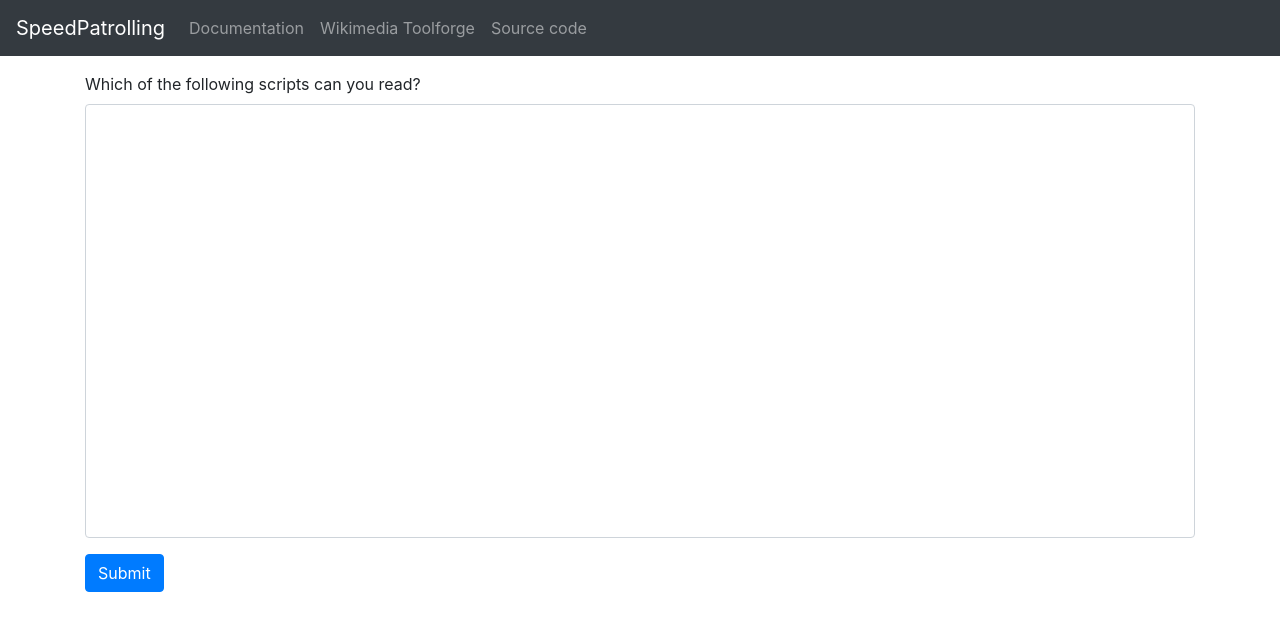
After one commit to lucaswerkmeister/tool-speedpatrolling, a Python web app: template templates/settings.html in a window 1280 px wide. The commit adds this page. Shown: the top 631 px of the page. Run offline with Jinja, Linux system fonts and the light colour scheme; the template is opened without the code that fills it: most values are stand-ins (such as "Sample title", 1, 10 or a date in 2020); lists and menus that the app fills with data are empty; some libraries are stand-ins or nearby versions.

Commit message:
Add settings page to set supported scripts
If the user has never set their supported scripts before, we default to
'Latin', since otherwise they could hardly use the tool (which isn’t
localized yet). However, I plan to improve this soon, using information
from the user’s Babel box.

```diff
--- a/templates/index.html
+++ b/templates/index.html
@@ -10,5 +10,6 @@
   {% else %}
   <a class="btn btn-primary btn-large" href="{{ url_for('login') }}">Log in</a> to get started
   {% endif %}
+  <a class="btn btn-secondary btn-large" href="{{ url_for('settings') }}">Settings</a>
 </div>
 {% endblock %}
--- /dev/null
+++ b/templates/settings.html
@@ -0,0 +1,15 @@
+{% extends "base.html" %}
+{% block main %}
+<form method="post">
+  <input name="csrf_token" type="hidden" value="{{ csrf_token() }}">
+  <div class="form-group">
+    <label for="scripts">Which of the following scripts can you read?</label>
+    <select multiple id="scripts" name="script" class="form-control" size="20">
+      {% for script, selected in scripts | dictsort %}
+      <option {% if selected %} selected {% endif %}>{{ script }}</option>
+      {% endfor %}
+    </select>
+  </div>
+  <button type="submit" class="btn btn-primary">Submit</button>
+</form>
+{% endblock %}
```
Also changed, not shown: app.py (+14 -0 lines).
